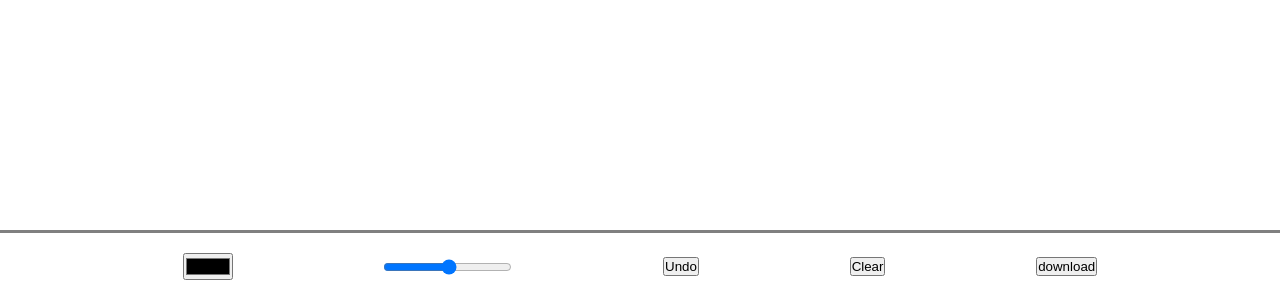
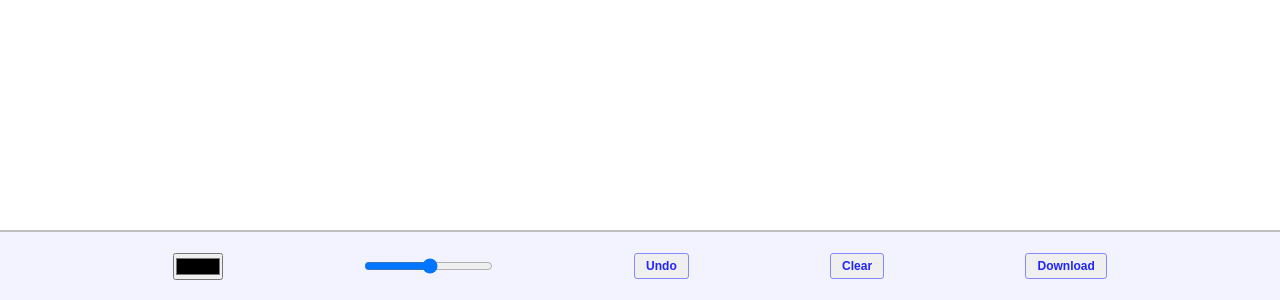
Before and after one commit to navidabdi/drawing-app-with-javascript, a plain HTML site: page index.html in a window 1280 px wide. Shown: the part 504-804 px from the top of the page. Drawn offline with Linux system fonts and the light colour scheme.

Commit message:
Add Some Style To The Controlers

```diff
--- a/app.js
+++ b/app.js
@@ -68,8 +68,8 @@ window.addEventListener("load", () => {
         ctx.fillStyle = "#fff";
         ctx.clearRect(0, 0, canvas.width, canvas.height);
         ctx.fillRect(0, 0, canvas.width, canvas.height);
-        let restoreArray = [];
-        let index = -1;
+        restoreArray = [];
+        index = -1;
 
     }
     // Undo Last
@@ -78,7 +78,9 @@ window.addEventListener("load", () => {
     function undoCanvas() {
         if (index <= 0) {
             clearCanvas();
-        } else {
+
+        }
+        else {
             index -= 1;
             restoreArray.pop();
             ctx.putImageData(restoreArray[index], 0, 0)
--- a/index.html
+++ b/index.html
@@ -26,7 +26,7 @@
             <input min="1" max="40" class="pen-thickness-input" type="range">
             <button type="button" class="button undo">Undo</button>
             <button type="button" class="button clear">Clear</button>
-            <input type="button" class="button-input" value="download">
+            <button type="button" class="button-input">Download</button>
         </div>
     </div>
 
--- a/style.css
+++ b/style.css
@@ -6,6 +6,8 @@
 
 body {
   overflow: hidden;
+  font-family: sans-serif;
+  background: #fff;
 }
 .controlers {
   height: 70px;
@@ -13,5 +15,14 @@ body {
   display: flex;
   align-items: center;
   justify-content: space-evenly;
-  border-top: 3px solid gray;
+  border-top: 2px solid rgb(190, 190, 190);
+  background: rgb(243, 243, 255);
 }
+button {
+  border: 1px solid rgb(136, 136, 255);
+  padding: 0.3rem 0.7rem;
+  color: rgb(32, 36, 255);
+  font-weight: 700;
+  font-size: 0.75rem;
+  border-radius: 3px;
+}
```
